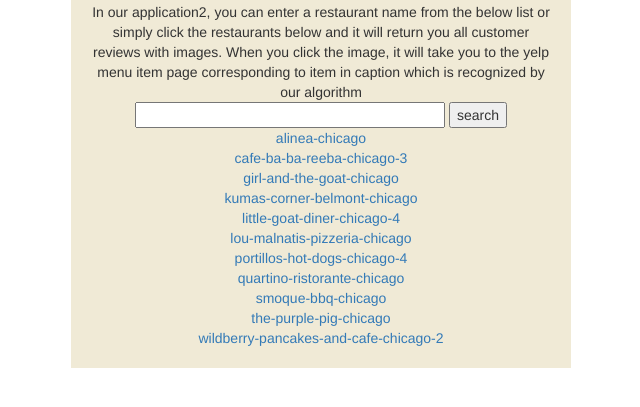
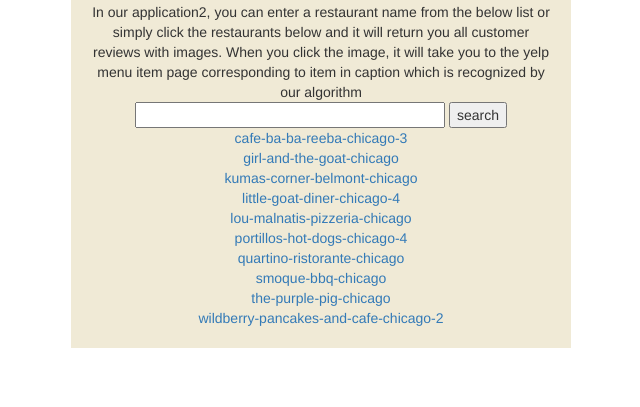
Before and after one commit to beado123/yelp_menu, a Flask app: page / in a window 1280 px wide. Shown: the part 137-544 px from the top of the page, without its empty margins (319-959 px from the left). Run offline with Flask 2, Linux system fonts and the light colour scheme; parts of the project's set-up code (start-up, migrations or seed data) failed here and were passed over; some libraries are stand-ins or nearby versions.

Commit message:
updated templates

```diff
--- a/templates/index.html
+++ b/templates/index.html
@@ -47,7 +47,7 @@
 			</script>
 		</form>
 		<script>
-			var arr = ["alinea-chicago","cafe-ba-ba-reeba-chicago-3","girl-and-the-goat-chicago","kumas-corner-belmont-chicago","little-goat-diner-chicago-4","lou-malnatis-pizzeria-chicago","portillos-hot-dogs-chicago-4","quartino-ristorante-chicago","smoque-bbq-chicago","the-purple-pig-chicago","wildberry-pancakes-and-cafe-chicago-2"];
+			var arr = ["cafe-ba-ba-reeba-chicago-3","girl-and-the-goat-chicago","kumas-corner-belmont-chicago","little-goat-diner-chicago-4","lou-malnatis-pizzeria-chicago","portillos-hot-dogs-chicago-4","quartino-ristorante-chicago","smoque-bbq-chicago","the-purple-pig-chicago","wildberry-pancakes-and-cafe-chicago-2"];
 			arr.forEach(function(res, index){
 				$('#head').append(
 					'<div style="color:#971849; ">' + '<a href="/app1/?bname='+res+' ">' + res + '</a></div>'
--- a/templates/index1.html
+++ b/templates/index1.html
@@ -42,7 +42,7 @@
 			</script>
 		</form>
 		<script>
-			var arr = ["alinea-chicago","cafe-ba-ba-reeba-chicago-3","girl-and-the-goat-chicago","kumas-corner-belmont-chicago","little-goat-diner-chicago-4","lou-malnatis-pizzeria-chicago","portillos-hot-dogs-chicago-4","quartino-ristorante-chicago","smoque-bbq-chicago","the-purple-pig-chicago","wildberry-pancakes-and-cafe-chicago-2"];
+			var arr = ["cafe-ba-ba-reeba-chicago-3","girl-and-the-goat-chicago","kumas-corner-belmont-chicago","little-goat-diner-chicago-4","lou-malnatis-pizzeria-chicago","portillos-hot-dogs-chicago-4","quartino-ristorante-chicago","smoque-bbq-chicago","the-purple-pig-chicago","wildberry-pancakes-and-cafe-chicago-2"];
 			arr.forEach(function(res, index){
 				$('#head').append(
 					'<div style="color:#971849; ">' + '<a href="/app1/?bname='+res+' ">' + res + '</a></div>'
```
